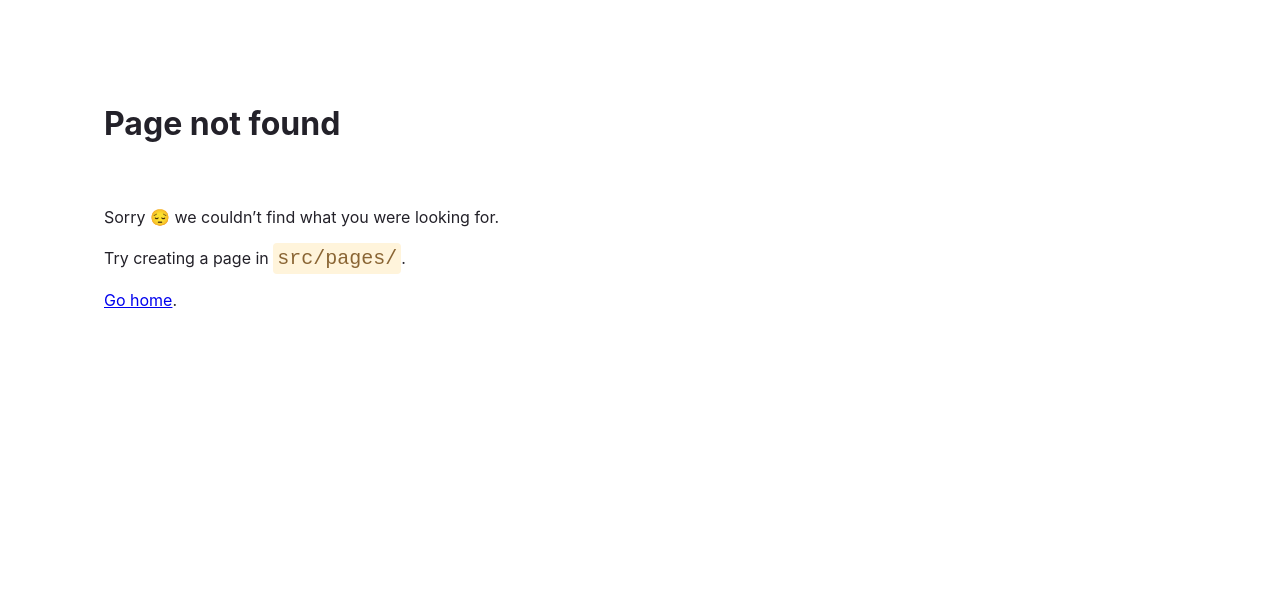
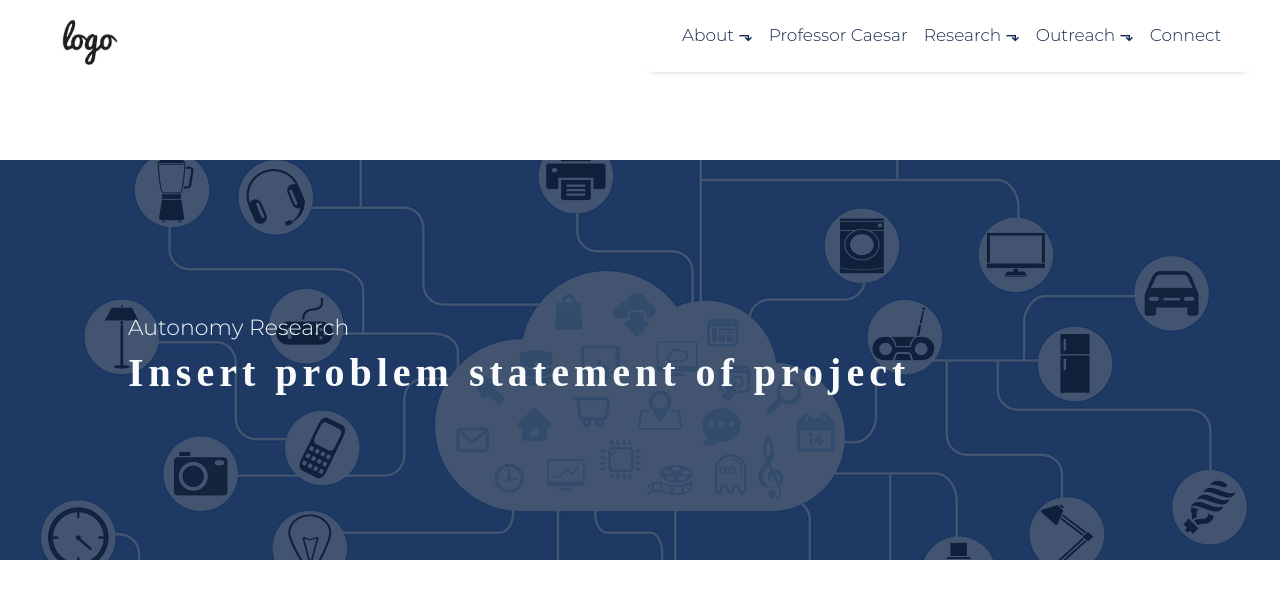
Before and after one commit to Illinois-IoT/iot-website, a Gatsby site: page /autonomy in a window 1280 px wide. Before the commit this address had no page. Built offline with nearby package versions, Linux system fonts and the light colour scheme; Gatsby itself is replaced by a stand-in of ours; a web font is replaced by a local one.

Commit message:
feat: created all page headers

```diff
--- a/src/fonts.css
+++ b/src/fonts.css
@@ -26,13 +26,13 @@
 
 @font-face {
     font-family: 'Montserrat';
-    src: local('Montserrat'), url(./fonts/Montserrat/Montserrat-Bold.ttf) format('truetype');
+    src: local('Montserrat'), url(./fonts/Montserrat/Montserrat-SemiBold.ttf) format('truetype');
     font-weight: bold;
 }
 
 @font-face {
     font-family: 'Montserrat';
-    src: local('Montserrat'), url(./fonts/Montserrat/Montserrat-BoldItalic.ttf) format('truetype');
+    src: local('Montserrat'), url(./fonts/Montserrat/Montserrat-SemiBoldItalic.ttf) format('truetype');
     font-weight: bold;
     font-style: italic;
 }
--- /dev/null
+++ b/src/pages/autonomy.js
@@ -0,0 +1,19 @@
+import * as React from "react"
+import 'bootstrap/dist/css/bootstrap.min.css';
+import Navigation from "../templates/navigation/navigation"
+import { SubPageHero } from "../templates/hero/hero"
+
+import about_hero from "../images/about_hero.png"
+import texture from "../images/texture.jpeg"
+
+const SupportPage = () => {
+  return (
+    <body>
+      <title>Autonomy Research</title>
+      <Navigation />
+      <SubPageHero texture_img={texture} hero_img={about_hero}  title={"Autonomy Research"} subtitle={"Insert problem statement of project"}/>
+    </body>
+  )
+}
+
+export default SupportPage
--- a/src/pages/index.js
+++ b/src/pages/index.js
@@ -8,7 +8,7 @@ import main_hero from "../images/main_hero.jpeg"
 const IndexPage = () => {
   return (
     <body>
-      <title>Home Page</title>
+      <title>IoT@Illinois</title>
       <Navigation />
       <MainHero hero_img={main_hero}/>
       <MainHero hero_img={main_hero}/>
--- a/src/templates/hero/hero.css
+++ b/src/templates/hero/hero.css
@@ -42,7 +42,7 @@
  #texture_img{
      height: 100%;
      width: 100%;
-     opacity: 0.2;
+     opacity: 0.08;
      z-index: 1;
      top: 0;
      left: 0;
@@ -64,22 +64,25 @@
      z-index: 100;
      top: 20vh;
      width: 100vw;
-     height: 20vh;
+     height: 100%;
      vertical-align: middle;
      display: flex;
      flex-direction: column;
      justify-content: center;
-     align-items: center;
+     align-items: flex-start;
+     background-color: var(--illini-blue);
  }
 
  #hero_img{
      position: absolute;
      object-position: 50% 28%;
-     top: 20vh;
      z-index: 101;
      width: 100vw;
-     height: 60vh;
+     height: 100%;
      object-fit: cover;
+     z-index: 100;
+     background-color: var(--illini-blue);
+     opacity: 0.2;
  }
 
  #subpage_heading_section{
--- a/src/templates/hero/hero.js
+++ b/src/templates/hero/hero.js
@@ -27,26 +27,28 @@ function MainHero(props) {
     );
 }
 
-function PageHero(props) {
+function SubPageHero(props) {
     return(
         <motion.div
         y={"-100%"}
         animate={{ y:0 }}
         transition={{ duration: 0.5 }}
         >
-            <div style={{position:"relative", height:"100vh", width:"100vw"}}>
-                <img src={props.texture_img} alt="texture background image" id="texture_img" fixed="top"/>
+            <div style={{position:"relative", height:"50vh", width:"100vw"}}>
+                {/* <img src={props.texture_img} alt="texture background image" id="texture_img" fixed="top"/> */}
                 <div id="heading_section">
-                    <h1>{props.title}</h1>
-                    <h2>{props.subtitle}</h2>
                     <img src={props.hero_img} alt="hero image" id="hero_img"/>
+                    <div style={{position:"absolute", left:"10vw", width: "80vw", textJustify:"left", zIndex:"5000"}}>
+                        <h6 className="cloud-color text-align-left">{props.title}</h6>
+                        <h1 className="cloud-color text-align-left">{props.subtitle}</h1>
+                    </div>
                 </div>
             </div>
         </motion.div>
     );
 }
 
-function SubPageHero(props){
+function PageHero(props){
     return(
         <motion.div
         y={"-100%"}
--- a/src/templates/navigation/navigation.js
+++ b/src/templates/navigation/navigation.js
@@ -87,7 +87,7 @@ export default class Navigation extends React.Component {
                 <NavDropdown.Item href="/mission"><h5 id="navbar-item" className="subscript">&ndash; Mission</h5></NavDropdown.Item>
             );
             navLinks.push(
-                <NavDropdown.Item href="/support"><h5 id="navbar-item" className="subscript">&ndash; Support</h5></NavDropdown.Item>
+                <NavDropdown.Item href="/support"><h5 id="navbar-item" className="subscript">&ndash; Support Us</h5></NavDropdown.Item>
             );
             navLinks.push(
                 <Nav.Link href="/caesar"><h5 id="navbar-item" className="subscript">Professor Caesar</h5></Nav.Link>
@@ -149,7 +149,7 @@ export default class Navigation extends React.Component {
                           <NavDropdown onClick={()=>this.open("/about")} href="/about" id="nav-dropdown" style={{whiteSpace:"nowrap"}} title={<p id="navbar-item">About &#11022;</p>} renderMenuOnMount={true} style={{...this.state.navbarClass=== "navbar-expanded" ? {visibility: "hidden"} : {visibility: "visible"}}}>
                               <NavDropdown.Item  href="/welcome" className="dropdown-item"><p>Welcome</p></NavDropdown.Item>
                               <NavDropdown.Item href="/mission" className="dropdown-item"><p>Mission</p></NavDropdown.Item>
-                              <NavDropdown.Item href="/support" className="dropdown-item"><p>Support</p></NavDropdown.Item>
+                              <NavDropdown.Item href="/support" className="dropdown-item"><p>Support Us</p></NavDropdown.Item>
                           </NavDropdown>
                           <Nav.Link href="/caesar" style={{...this.state.navbarClass=== "navbar-expanded" ? {visibility: "hidden"} : {visibility: "visible"}}}><p id="navbar-item">Professor Caesar</p></Nav.Link>
                           <NavDropdown onClick={()=>this.open("/research")} href="/research" id="nav-dropdown" style={{whiteSpace:"nowrap"}} title={<p id="navbar-item">Research &#11022;</p>} renderMenuOnMount={true} style={{...this.state.navbarClass=== "navbar-expanded" ? {visibility: "hidden"} : {visibility: "visible"}}}>
--- a/src/theme.css
+++ b/src/theme.css
@@ -3,7 +3,6 @@
  * Author: Lily Li
  */
 
- @import url('https://fonts.googleapis.com/css2?family=Abel&display=swap');
  @import './fonts.css';
 
  .custom-scroll-div::-webkit-scrollbar {
@@ -62,7 +61,8 @@
  }
 
  h1{ /* page heading */
-   font-family: Abel,sans-serif;
+   font-family: 'Montserrat';
+   font-weight: bold;
    text-align: center;
    color: var(--illini-blue);
    /* text-transform: uppercase; */
@@ -71,7 +71,8 @@
  }
 
  h2{ /* page subheading, overlaping card heading */
-   font-family: Abel,sans-serif;
+   font-family: 'Montserrat';
+   font-weight: bold;
    text-align: center;
    color: var(--illini-blue);
  }
@@ -369,3 +370,11 @@
  .flex-parent > *+* {
    margin: 4.5vw 0 0.5vw 0;
  }
+
+ .cloud-color{
+     color: var(--cloud);
+ }
+
+ .text-align-left {
+     text-align: left;
+ }
```
Also changed, not shown: src/pages/about.js (added, +19 -0 lines), src/pages/caesar.js (added, +19 -0 lines), src/pages/connect.js (added, +19 -0 lines), src/pages/iot-simulation.js (added, +19 -0 lines), src/pages/local-outreach.js (added, +19 -0 lines), src/pages/mission.js (added, +19 -0 lines), src/pages/outreach.js (added, +19 -0 lines), src/pages/research.js (added, +19 -0 lines), src/pages/summer-camp.js (added, +19 -0 lines), src/pages/support.js (added, +19 -0 lines), src/pages/welcome.js (added, +19 -0 lines), src/images/about_hero.png (added), src/images/texture.jpeg (added).
